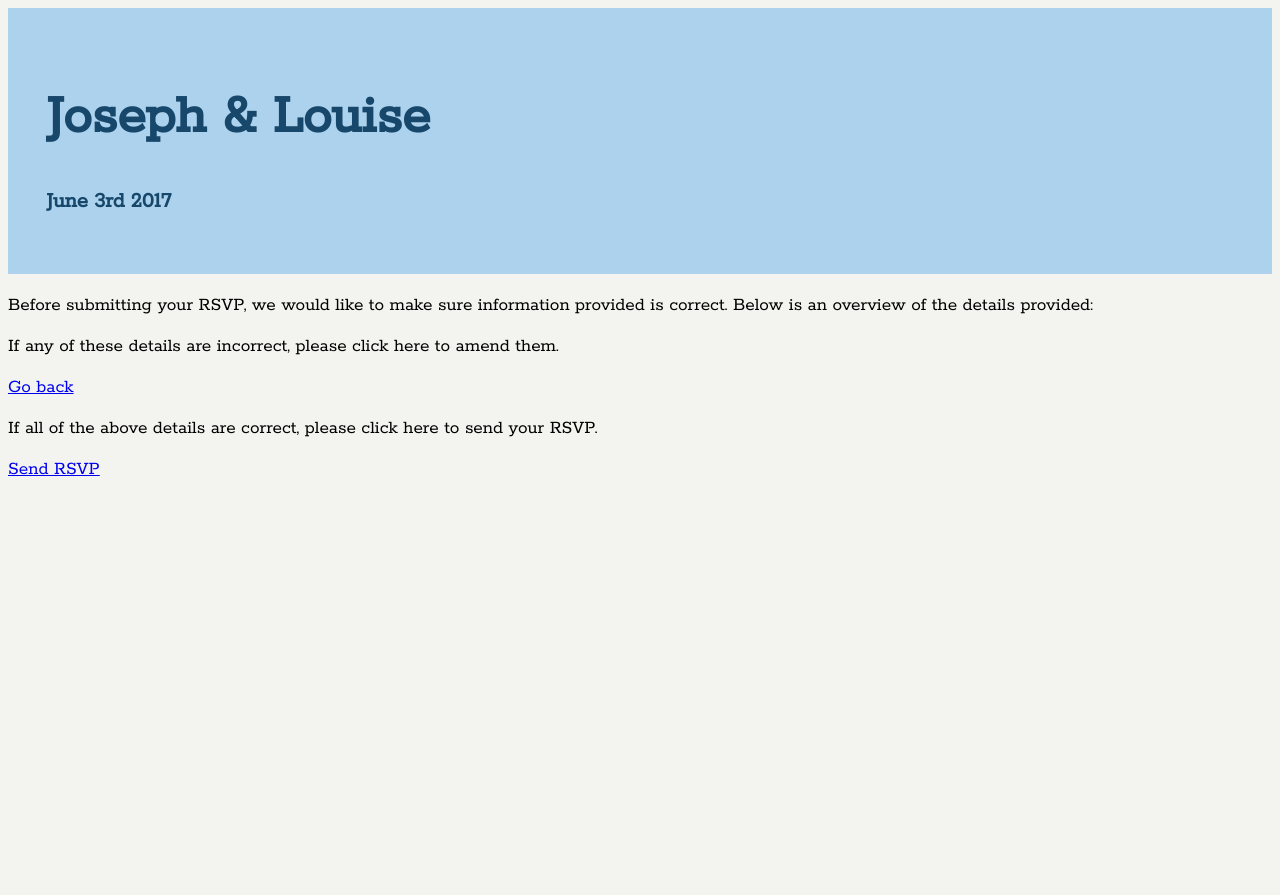
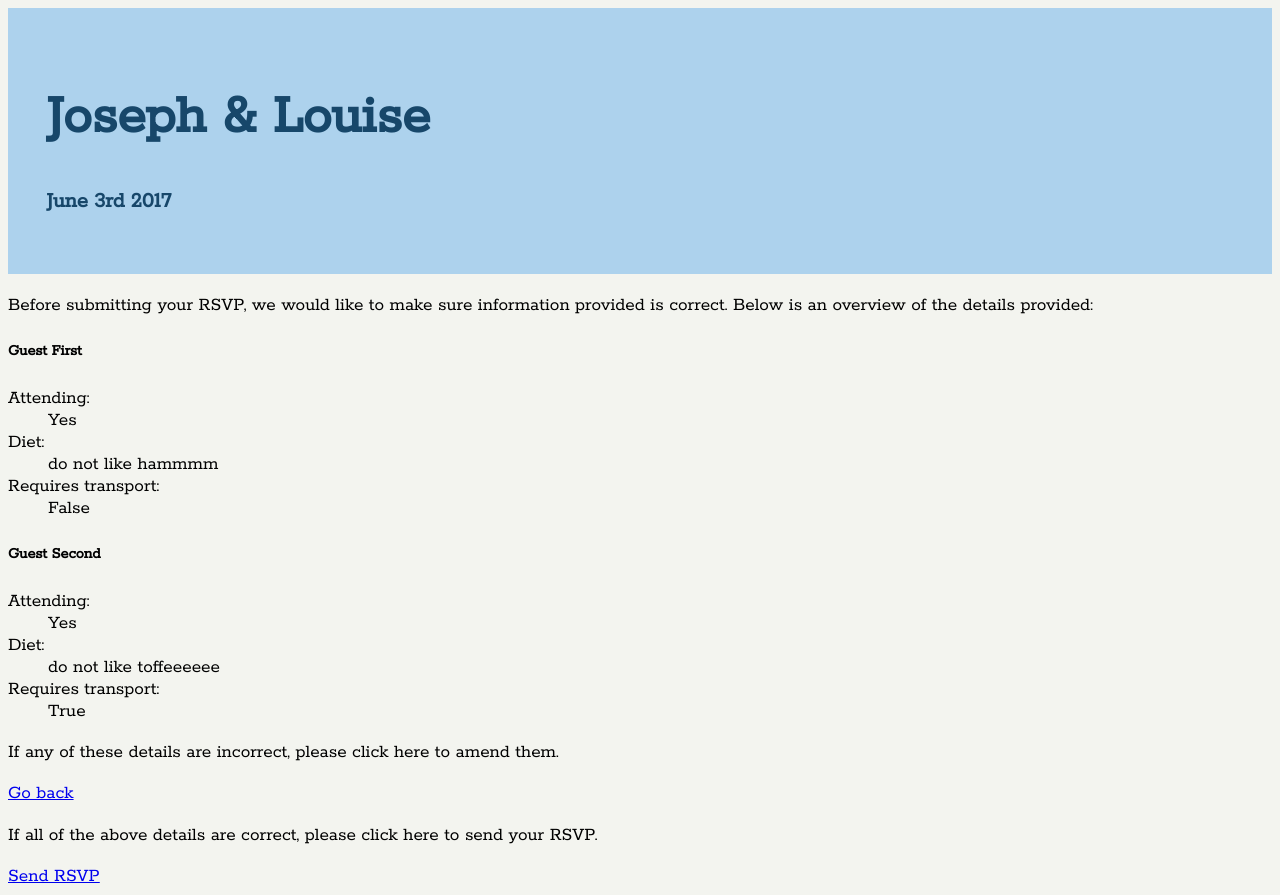
Before and after one commit to josephshambrook/wedding, a Django app: template weddingapp/templates/weddingapp/confirm.html in a window 1280 px wide. Before the commit the page ends 476 px from the top, so only its background shows below. Run offline with Django 3.2, Linux system fonts and the light colour scheme; the template is opened without the code that fills it: values that come from a table or form of the project are taken from there, others are empty; data comes from the database, SQL or seed files in the repository; both versions use the stored data as it was after the commit.

Commit message:
Bits and pieces. 404 page. Removed a bunch of code I no longer need for example. Fleshing out Confirm page.

```diff
--- a/weddingapp/forms.py
+++ b/weddingapp/forms.py
@@ -1,6 +1,6 @@
 from django import forms
 
-from weddingapp.models import Guest
+from weddingapp.models import Guest, Invite
 
 
 class ExtraForm(forms.ModelForm):
--- a/weddingapp/models.py
+++ b/weddingapp/models.py
@@ -13,8 +13,6 @@ from weddingapp.utils import code_generator
 class Invite(models.Model):
     # Code to identify invites by
     code = models.CharField(max_length=6, default=code_generator(4), unique=True)
-    # first_name = models.CharField(max_length=200)
-    # last_name = models.CharField(max_length=200)
     # i.e. Shambrook Family
     group_name = models.CharField(max_length=200)
     # number of people in this invite (i.e. husband and wife get one invite)
@@ -22,6 +20,7 @@ class Invite(models.Model):
     email = models.EmailField(blank=True, null=True)
     phone_regex = RegexValidator(regex=r'^\+?1?\d{9,15}$', message="")
     phone_number = models.CharField(validators=[phone_regex], max_length=12)
+    song_requests = models.CharField(max_length=250, null=True, blank=True)
     rsvp_completed = models.NullBooleanField(default=False, editable=False)
 
     def __str__(self):
--- a/weddingapp/templates/weddingapp/attend.html
+++ b/weddingapp/templates/weddingapp/attend.html
@@ -3,7 +3,6 @@
 
 {% block content %}
     {% if invite %}
-        {#        <p>Hello <strong>{{ invite.code }}</strong>!</p>#}
         <p>{% trans "We're really looking forward to our wedding and we hope that you will be able to attend our wedding and share this occasion with us" %}
             &#x263A;</p>
         <p>{% trans "Here is a list of the guests on your invitation; please tick the boxes of the guests who will be able to attend." %}</p>
@@ -13,7 +12,7 @@
                 <div>
                     <input type="checkbox" name="attend" id="choice{{ forloop.counter }}"
                            value="{{ guest.guest_name }}"
-                           {% if guest.attending or invite.rsvp_completed == False %}checked="checked"{% endif %}/>
+                           {% if guest.attending %}checked="checked"{% endif %}/>
                     <label for="choice{{ forloop.counter }}">{{ guest.guest_name }}</label>
                 </div>
             {% endfor %}
--- a/weddingapp/templates/weddingapp/confirm.html
+++ b/weddingapp/templates/weddingapp/confirm.html
@@ -4,7 +4,28 @@
 {% block content %}
     {% if invite %}
         <p>{% trans "Before submitting your RSVP, we would like to make sure information provided is correct. Below is an overview of the details provided:" %}</p>
-        <!-- Details -->
+
+        <div class="row m-b-2 m-t-2">
+            {% for guest in invite.guest_set.all %}
+                <div class="col-sm-6">
+                    <h5>{{ guest.guest_name }}</h5>
+
+                    <dl class="dl-horizontal">
+                        <dt class="col-sm-3 m-l-1">{% trans "Attending" %}:</dt>
+                        <dd class="col-sm-9 m-l-1">{{ guest.attending|yesno:_("Yes,No") }}</dd>
+
+                        {% if guest.attending == 1 %}
+                            <dt class="col-sm-3 m-l-1">{% trans "Diet" %}:</dt>
+                            <dd class="col-sm-9 m-l-1">{{ guest.diet }}</dd>
+
+                            <dt class="col-sm-3 m-l-1">{% trans "Requires transport" %}:</dt>
+                            <dd class="col-sm-9 m-l-1">{{ guest.transport }}</dd>
+                        {% endif %}
+                    </dl>
+                </div>
+            {% endfor %}
+        </div>
+
         <div class="row">
             <div class="col-sm-5 m-b-3">
                 <p>{% trans "If any of these details are incorrect, please click here to amend them." %}</p>
--- a/weddingapp/templates/weddingapp/extra.html
+++ b/weddingapp/templates/weddingapp/extra.html
@@ -2,6 +2,10 @@
 {% load i18n %}
 
 {% block content %}
+    {% if errors %}
+        <p>Errors: {{ errors }}</p>
+    {% endif %}
+
     {% if invite %}
         <p>{% trans "We'd like a few more details so that we can ensure that any needs you may have are met, and also that your evening will be as enjoyable as possible!" %}</p>
 
@@ -12,6 +16,7 @@
             {{ GuestForm.management_form }}
             <table>
                 {% for form in GuestForm %}
+                    {{ form.model }}
 
                     {% for hidden in form.hidden_fields %}
                         {{ hidden }}
--- a/weddingapp/templates/weddingapp/finish.html
+++ b/weddingapp/templates/weddingapp/finish.html
@@ -4,5 +4,6 @@
 {% block content %}
     <h2>{% trans "Thank you!" %}</h2>
     <p>{% trans "Thank you for sending your RSVP; we look forward to seeing you on June 3rd 2017! Please feel free to explore our website; for example, you could take a look at the /practical information/! Please also check back every now and then, as we will continue to update the website with more details. See you soon! - Joseph and Louise" %}</p>
-    <img src="/static/img/us-min.jpg" class="img-fluid m-b-3 m-t-1" alt="">
+    <img src="/static/img/us-min.jpg" class="img-fluid m-b-3 m-t-1" alt="An image of Joseph and Louise on Chelsea
+    Embankment in London">
 {% endblock %}
```
Also changed, not shown: ourwedding/settings.py (+18 -10 lines), weddingapp/templates/weddingapp/404.html (+6 -2 lines), weddingapp/urls.py (+0 -10 lines), weddingapp/views.py (+10 -49 lines), db.sqlite3, 1 other file.
